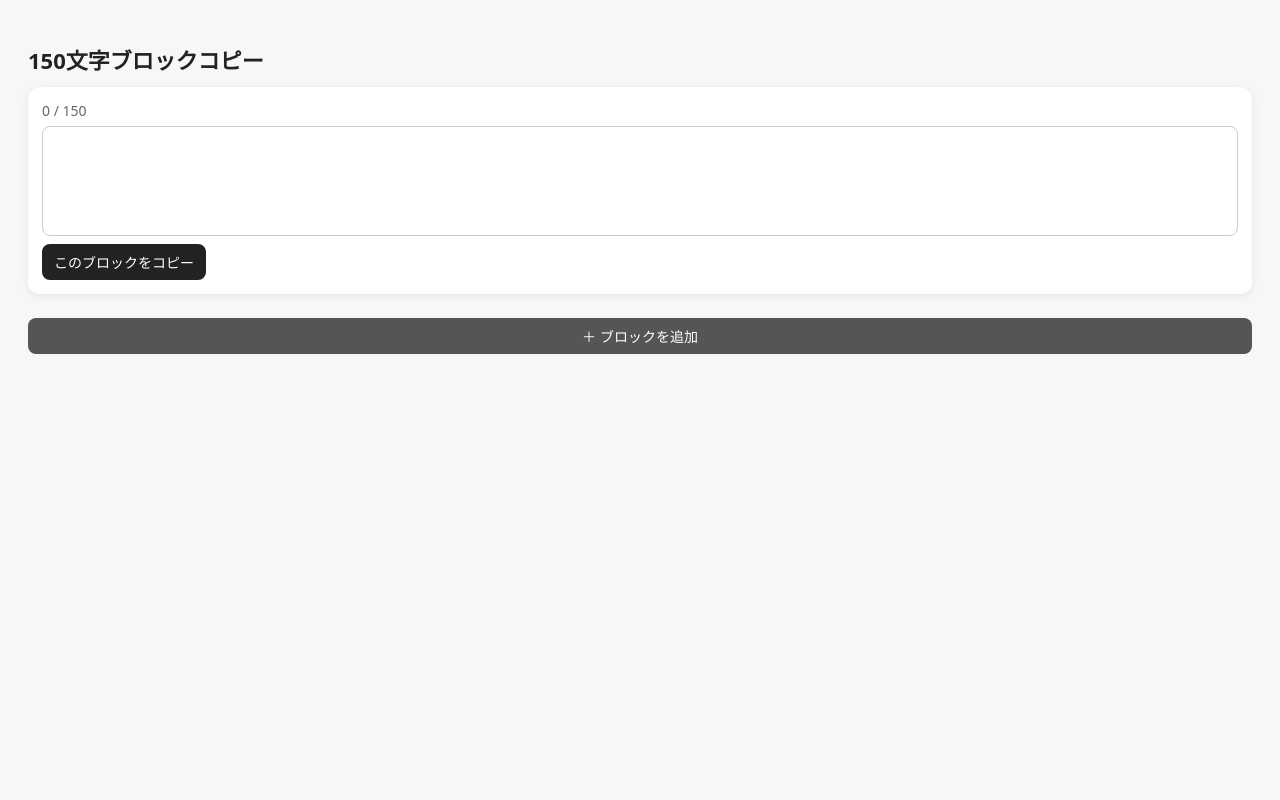
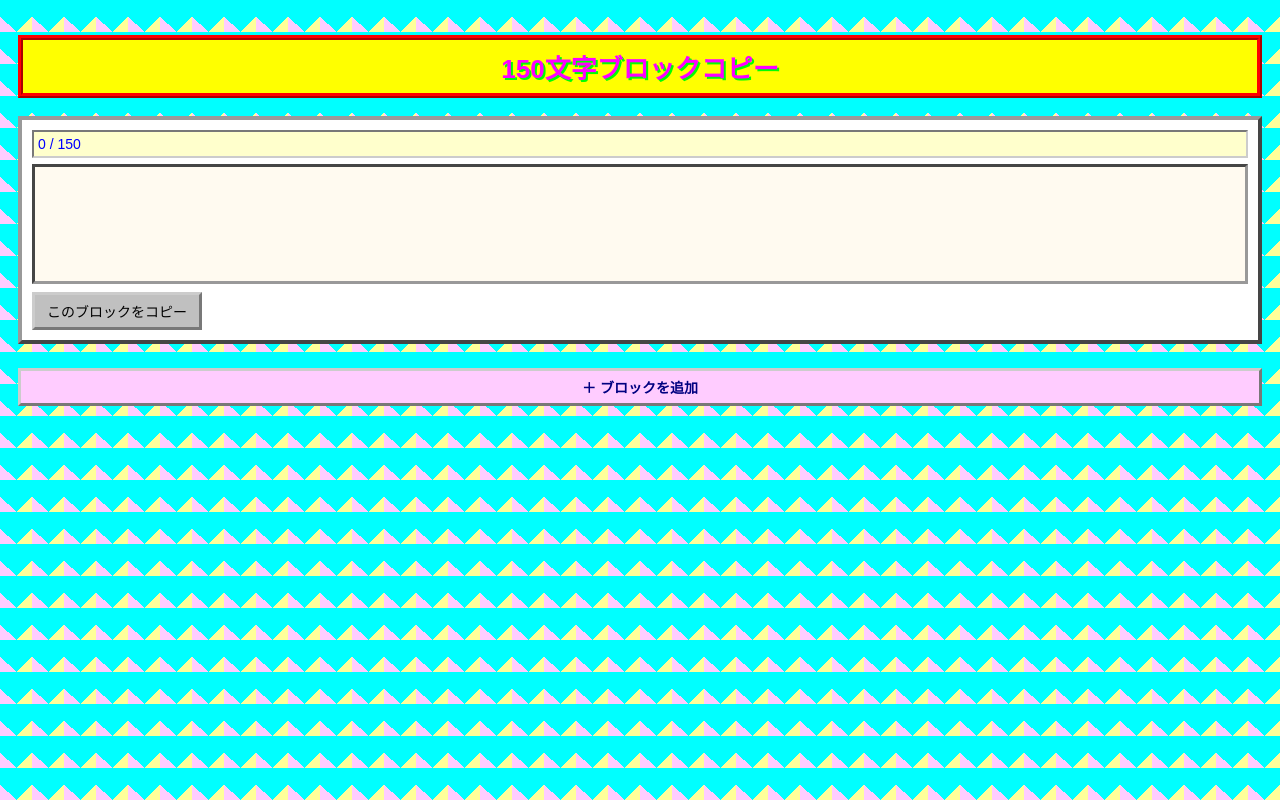
Before and after one commit to Sayao01/wordcountmemotill150, a plain HTML site: page index.html in a window 1280 px wide. Drawn offline with Linux system fonts and the light colour scheme.

Commit message:
Update styles in index.html for improved design

```diff
--- a/index.html
+++ b/index.html
@@ -6,85 +6,97 @@
   <title>150文字ブロックコピー</title>
   <style>
     body {
-      font-family: system-ui, sans-serif;
-      background: #f7f7f7;
-      padding: 20px;
-      color: #222;
+  font-family: "MS PGothic", "Hiragino Kaku Gothic ProN", sans-serif;
+  background: #00ffff;
+  color: #000080;
+  padding: 10px;
+  background-image:
+    linear-gradient(45deg, #ffccff 25%, transparent 25%),
+    linear-gradient(-45deg, #ffff99 25%, transparent 25%);
+  background-size: 32px 32px;
 }
 
 h1 {
-      font-size: 22px;
-      margin-bottom: 12px;
+  font-size: 26px;
+  color: #ff00ff;
+  background: #ffff00;
+  border: 5px ridge #ff0000;
+  padding: 8px;
+  text-align: center;
+  text-shadow: 2px 2px #00ff00;
 }
 
 .block {
-      background: white;
-      padding: 14px;
-      border-radius: 12px;
-      margin-bottom: 14px;
-      box-shadow: 0 2px 8px rgba(0,0,0,0.08);
+  background: #ffffff;
+  border: 4px outset #999;
+  padding: 10px;
+  margin-bottom: 16px;
 }
 
 .counter {
   font-size: 14px;
+  color: #0000ff;
+  background: #ffffcc;
+  border: 2px inset #ccc;
+  padding: 4px;
   margin-bottom: 6px;
-      color: #666;
 }
 
 .counter.over {
-      color: red;
+  color: #ff0000;
   font-weight: bold;
+  background: #ffcccc;
 }
 
 .editor {
   width: 100%;
-      min-height: 110px;
-      border: 1px solid #ccc;
-      border-radius: 8px;
-      padding: 10px;
+  min-height: 120px;
+  border: 3px inset #999;
+  background: #fffaf0;
+  color: #000;
+  padding: 8px;
   font-size: 16px;
-      line-height: 1.6;
-      background: #fff;
+  line-height: 1.5;
   white-space: pre-wrap;
   word-break: break-word;
   outline: none;
   box-sizing: border-box;
 }
 
-    .editor:focus {
-      border-color: #555;
-    }
-
 .over-text {
-      color: red;
-      background: #ffecec;
+  color: #ff0000;
+  background: #ffff00;
+  font-weight: bold;
+  text-decoration: underline;
 }
 
 button {
+  font-family: "MS PGothic", sans-serif;
   margin-top: 8px;
-      padding: 8px 12px;
-      border: none;
-      border-radius: 8px;
-      background: #222;
-      color: white;
+  padding: 6px 12px;
+  border: 3px outset #ccc;
+  background: #c0c0c0;
+  color: #000;
   font-size: 14px;
   cursor: pointer;
 }
 
 button:active {
-      opacity: 0.7;
+  border: 3px inset #ccc;
 }
 
 .add {
   width: 100%;
-      margin-top: 10px;
-      background: #555;
+  background: #ffccff;
+  color: #000080;
+  font-weight: bold;
 }
 
 .copied {
   font-size: 13px;
-      color: green;
+  color: #008000;
   margin-left: 8px;
+  background: #ffff00;
 }
   </style>
 </head>
```
Lines whose indentation alone changed are shown as unchanged.
